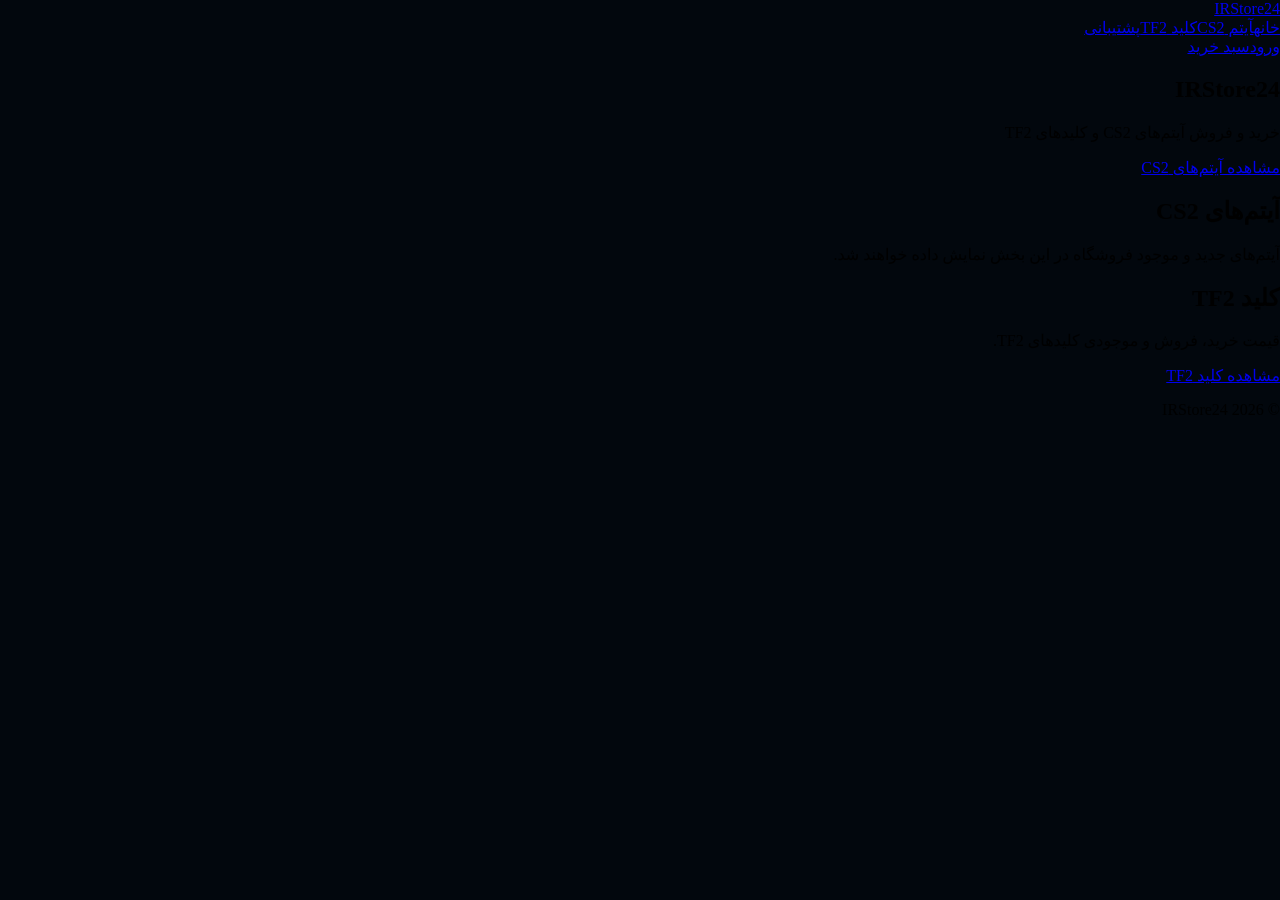
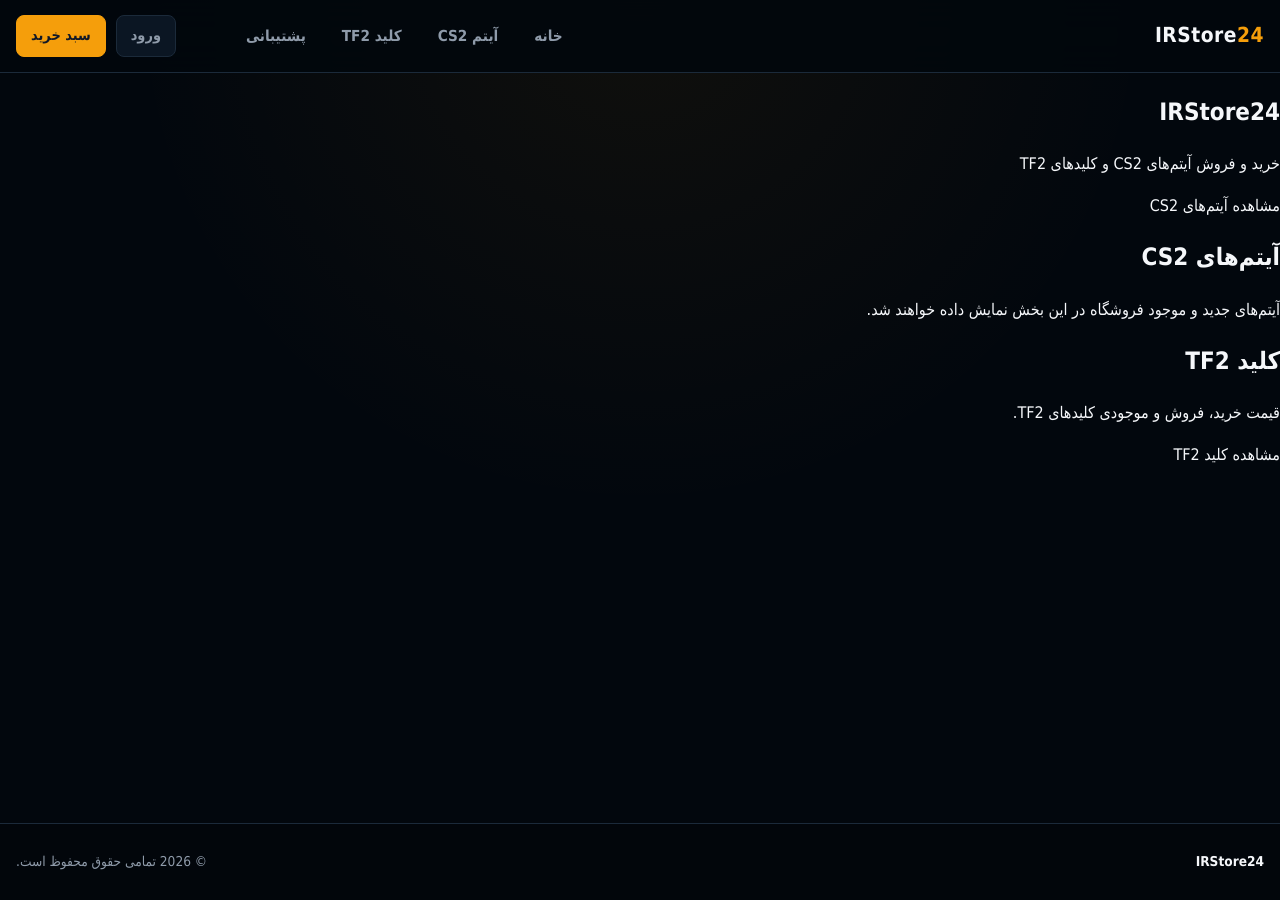
Before and after one commit to Maximus42-byte/IRStore24-Web, a Next.js app: page / in a window 1280 px wide. Before the commit the page ends 800 px from the top, so only its background shows below. Built offline with nearby package versions, Linux system fonts and the light colour scheme.

Commit message:
Add storefront design system and layout styles

```diff
--- a/app/globals.css
+++ b/app/globals.css
@@ -1,66 +1,284 @@
+:root {
+  --background: #02070d;
+  --background-soft: #07111d;
+  --surface: #0b1623;
+  --surface-hover: #101e2d;
+
+  --border: #1b2a3a;
+  --border-strong: #2a3d50;
+
+  --text: #f5f7fa;
+  --text-muted: #8f9baa;
+
+  --accent: #f59e0b;
+  --accent-hover: #fbbf24;
+  --accent-dark: #d97706;
+
+  --success: #22c55e;
+  --danger: #ef4444;
+
+  --container-width: 1280px;
+
+  --radius-sm: 8px;
+  --radius-md: 12px;
+  --radius-lg: 18px;
+}
+
 * {
   box-sizing: border-box;
 }
 
-html,
+html {
+  margin: 0;
+  padding: 0;
+  background: var(--background);
+}
+
 body {
   margin: 0;
   padding: 0;
 
-  width: 100%;
-  min-height: 100%;
+  min-height: 100vh;
 
-  background: #02070d;
+  background:
+    radial-gradient(
+      circle at top,
+      rgba(245, 158, 11, 0.06),
+      transparent 32rem
+    ),
+    var(--background);
+
+  color: var(--text);
+
+  font-family:
+    Tahoma,
+    Arial,
+    sans-serif;
+
+  line-height: 1.6;
 }
 
-body {
-  overflow-x: hidden;
+a {
+  color: inherit;
+  text-decoration: none;
 }
 
-.landing {
-  min-height: 100vh;
+button,
+input,
+select,
+textarea {
+  font: inherit;
+}
+
+button,
+a {
+  -webkit-tap-highlight-color: transparent;
+}
+
+img {
+  max-width: 100%;
+}
+
+main {
+  min-height: calc(100vh - 150px);
+}
+
+.container {
+  width: min(calc(100% - 32px), var(--container-width));
+  margin-inline: auto;
+}
+
+.site-header {
+  position: sticky;
+  top: 0;
+  z-index: 100;
+
+  width: 100%;
+
+  background: rgba(2, 7, 13, 0.88);
+  border-bottom: 1px solid var(--border);
+
+  backdrop-filter: blur(18px);
+}
+
+.site-header__inner {
+  width: min(calc(100% - 32px), var(--container-width));
+  min-height: 72px;
+  margin-inline: auto;
 
   display: flex;
   align-items: center;
+  gap: 36px;
+}
+
+.site-logo {
+  flex-shrink: 0;
+
+  color: var(--text);
+
+  font-size: 1.3rem;
+  font-weight: 800;
+  letter-spacing: 0.5px;
+}
+
+.site-logo__accent {
+  color: var(--accent);
+}
+
+.site-nav {
+  display: flex;
+  align-items: center;
+  gap: 8px;
+
+  margin-inline-start: auto;
+}
+
+.site-nav__link {
+  padding: 9px 14px;
+
+  color: var(--text-muted);
+
+  border-radius: var(--radius-sm);
+
+  font-size: 0.95rem;
+  font-weight: 600;
+
+  transition:
+    color 160ms ease,
+    background 160ms ease;
+}
+
+.site-nav__link:hover {
+  color: var(--text);
+  background: var(--surface);
+}
+
+.site-header__actions {
+  display: flex;
+  align-items: center;
+  gap: 10px;
+
+  margin-inline-start: 20px;
+}
+
+.header-action {
+  display: inline-flex;
+  align-items: center;
   justify-content: center;
 
-  background: #02070d;
+  min-height: 40px;
+
+  padding: 8px 14px;
+
+  color: var(--text-muted);
+
+  border: 1px solid var(--border);
+  border-radius: var(--radius-sm);
+
+  background: var(--surface);
+
+  font-size: 0.9rem;
+  font-weight: 600;
+
+  transition:
+    color 160ms ease,
+    border-color 160ms ease,
+    background 160ms ease;
 }
 
-.poster {
-  position: relative;
-  width: min(100vw, 1536px);
-  aspect-ratio: 1536 / 1024;
+.header-action:hover {
+  color: var(--text);
+  border-color: var(--border-strong);
+  background: var(--surface-hover);
 }
 
-.posterImage {
-  object-fit: contain;
+.header-action--cart {
+  color: #111827;
+  border-color: var(--accent);
+  background: var(--accent);
 }
 
-.hotspot {
-  position: absolute;
-  z-index: 10;
-
-  display: block;
-
-  background: transparent;
-  border: none;
-
-  cursor: pointer;
+.header-action--cart:hover {
+  color: #111827;
+  border-color: var(--accent-hover);
+  background: var(--accent-hover);
 }
 
-.telegram {
-  left: 31.7%;
-  top: 66%;
+.site-footer {
+  margin-top: 80px;
 
-  width: 18.36%;
-  height: 9.88%;
+  border-top: 1px solid var(--border);
+  background: #02060b;
 }
 
-.discord {
-  left: 52.87%;
-  top: 66%;
+.site-footer__inner {
+  width: min(calc(100% - 32px), var(--container-width));
+  min-height: 76px;
+  margin-inline: auto;
 
-  width: 18.36%;
-  height: 9.88%;
+  display: flex;
+  align-items: center;
+  justify-content: space-between;
+  gap: 24px;
+
+  color: var(--text-muted);
+
+  font-size: 0.85rem;
 }
+
+.site-footer__brand {
+  color: var(--text);
+  font-weight: 700;
+}
+
+@media (max-width: 850px) {
+  .site-header__inner {
+    min-height: auto;
+
+    padding-block: 14px;
+
+    flex-wrap: wrap;
+    gap: 14px;
+  }
+
+  .site-nav {
+    order: 3;
+
+    width: 100%;
+
+    overflow-x: auto;
+  }
+
+  .site-nav__link {
+    flex-shrink: 0;
+  }
+
+  .site-header__actions {
+    margin-inline-start: auto;
+  }
+}
+
+@media (max-width: 520px) {
+  .container,
+  .site-header__inner,
+  .site-footer__inner {
+    width: min(calc(100% - 20px), var(--container-width));
+  }
+
+  .site-logo {
+    font-size: 1.1rem;
+  }
+
+  .header-action {
+    padding-inline: 10px;
+  }
+
+  .site-footer__inner {
+    padding-block: 20px;
+
+    flex-direction: column;
+    justify-content: center;
+
+    text-align: center;
+  }
+}
--- a/components/layout/SiteFooter.tsx
+++ b/components/layout/SiteFooter.tsx
@@ -1,7 +1,13 @@
 export default function SiteFooter() {
   return (
-    <footer>
-      <p>© {new Date().getFullYear()} IRStore24</p>
+    <footer className="site-footer">
+      <div className="site-footer__inner">
+        <span className="site-footer__brand">IRStore24</span>
+
+        <span>
+          © {new Date().getFullYear()} تمامی حقوق محفوظ است.
+        </span>
+      </div>
     </footer>
   );
 }
--- a/components/layout/SiteHeader.tsx
+++ b/components/layout/SiteHeader.tsx
@@ -2,21 +2,43 @@
 
 export default function SiteHeader() {
   return (
-    <header>
-      <Link href="/" aria-label="IRStore24 Home">
-        IRStore24
-      </Link>
+    <header className="site-header">
+      <div className="site-header__inner">
+        <Link href="/" className="site-logo" aria-label="IRStore24 Home">
+          IRStore<span className="site-logo__accent">24</span>
+        </Link>
 
-      <nav aria-label="Main navigation">
-        <Link href="/">خانه</Link>
-        <Link href="/cs2-items">آیتم CS2</Link>
-        <Link href="/tf2-keys">کلید TF2</Link>
-        <Link href="/support">پشتیبانی</Link>
-      </nav>
+        <nav className="site-nav" aria-label="Main navigation">
+          <Link href="/" className="site-nav__link">
+            خانه
+          </Link>
 
-      <div>
-        <Link href="/login">ورود</Link>
-        <Link href="/cart">سبد خرید</Link>
+          <Link href="/cs2-items" className="site-nav__link">
+            آیتم CS2
+          </Link>
+
+          <Link href="/tf2-keys" className="site-nav__link">
+            کلید TF2
+          </Link>
+
+          <Link href="/support" className="site-nav__link">
+            پشتیبانی
+          </Link>
+        </nav>
+
+        <div className="site-header__actions">
+          <Link href="/login" className="header-action">
+            ورود
+          </Link>
+
+          <Link
+            href="/cart"
+            className="header-action header-action--cart"
+            aria-label="Shopping cart"
+          >
+            سبد خرید
+          </Link>
+        </div>
       </div>
     </header>
   );
```
